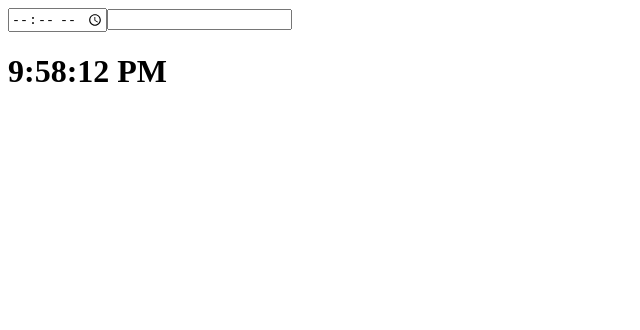
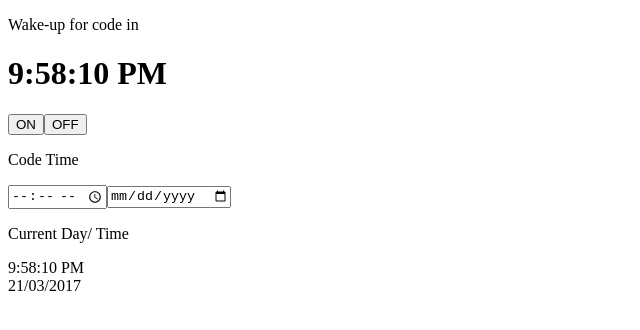
Before and after one commit to simoneas02/react-alarm-clock, a React (Create React App) app: page / in a window 1280 px wide. Shown: the top 330 px of the page, without its empty margins (0-640 px from the left). Built offline with nearby package versions, Linux system fonts and the light colour scheme.

Commit message:
add new features

```diff
--- /dev/null
+++ b/src/components/App.js
@@ -0,0 +1,14 @@
+import React, { Component} from 'react';
+import Clock from './Clock';
+
+class App extends Component {
+  render() {
+    return (
+      <div>
+        <Clock />
+      </div>
+    )
+  };
+};
+
+export default App;
--- /dev/null
+++ b/src/components/Clock.js
@@ -0,0 +1,90 @@
+import React, { Component } from 'react';
+
+class Clock extends Component {
+  constructor(props) {
+        super(props);
+        this.state = {
+          time: new Date().toLocaleTimeString(),
+          currentDay: ''
+        };
+    }
+
+    componentDidMount() {
+    this.formatDate();
+    this.setCurrentTime();
+
+    setInterval(() => this.setCurrentTime() , 1000);
+  }
+
+  formatDate() {
+    const date = new Date();
+    let day = date.getDate();
+    let month = date.getMonth();
+    let year = date.getFullYear();
+
+    if(day < 10) day ='0'+ day;
+
+    if(month < 10) month ='0'+ month;
+
+    const today =(`${day}/${month}/${year}`);
+
+    this.setState({ currentDay: today });
+  }
+
+  setCurrentTime() {
+    this.setState({
+      time: new Date().toLocaleTimeString()
+    })
+  }
+
+  checkAlarmTime() {
+    const alarmTime = this.refs.time.value + ":00";
+    const currentTime = this.state.time;
+
+    if(alarmTime === currentTime) return true;
+  };
+
+  checkAlarmDay() {
+    const alarmDay = this.refs.day.value;
+    const currentDay = new Date().getDate().toString();
+
+    if(alarmDay === currentDay) return true;
+  }
+
+  render() {
+
+    return(
+      <div>
+
+        <p>Wake-up for code in</p>
+        <h1>{this.state.time}</h1>
+
+        <div>
+          <button>ON</button>
+          <button >OFF</button>
+        </div>
+
+        <div>
+
+          <div>
+            <p>Code Time</p>
+            <input type="time" ref="time"/>
+            <input type="date" ref="day"/>
+          </div>
+
+          <div>
+            <p>Current Day/ Time</p>
+            <div>
+            <time>{ this.state.time }</time>
+            </div>
+            <time>{ this.state.currentDay }</time>
+          </div>
+
+        </div>
+
+      </div>
+    );
+  }
+}
+
+export default Clock;
--- a/src/index.js
+++ b/src/index.js
@@ -1,60 +1,8 @@
 import React, { Component } from 'react';
 import ReactDOM from 'react-dom';
-
-class Time extends Component {
-  constructor(props) {
-        super(props);
-        this.state = {time: new Date().toLocaleTimeString()};
-    }
-
-  checkAlarmTime() {
-    const alarmTime = this.refs.time.value + ":00";
-    const currentTime = this.state.time;
-
-    if(alarmTime === currentTime) {
-      return true
-    }
-  }
-
-  checkAlarmDay() {
-    const alarmDay = this.refs.day.value;
-    const currentDay = new Date().getDate().toString();
-
-    if(alarmDay === currentDay) {
-      return true
-    }
-  }
-
-  setCurrentTime() {
-    this.setState({
-      time: new Date().toLocaleTimeString()
-    })
-  }
-
-  componentDidMount() {
-    setInterval(
-      () => {
-        this.setCurrentTime();
-
-        if(this.checkAlarmTime() && this.checkAlarmDay()) {
-          console.log("Eu te amo")
-        }
-      }, 1000
-    );
-  }
-
-  render() {
-    return(
-      <div>
-        <input type="Time" ref="time"/>
-        <input type="text" ref="day"/>
-        <h1>{this.state.time}</h1>
-      </div>
-    );
-  }
-}
+import App from './components/App';
 
 ReactDOM.render (
-    <Time />,
+    <App />,
     document.getElementById('root')
 );
```
Also changed, not shown: public/assets/img/layout.png (added).
